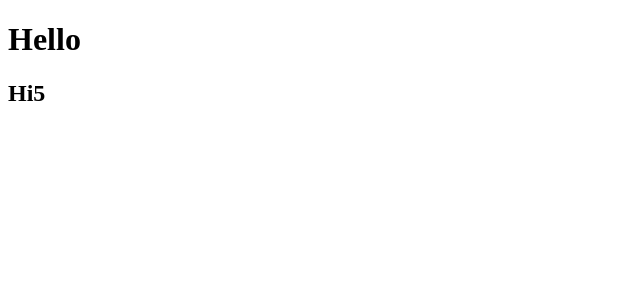
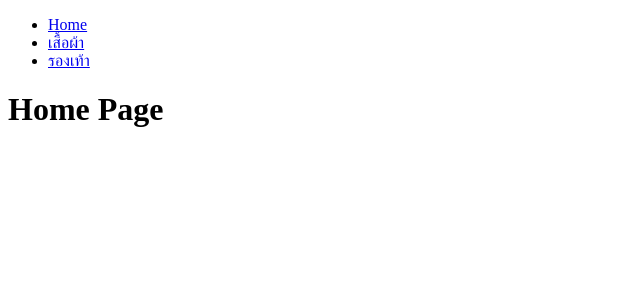
Before and after one commit to sukdithuch/test01, a React (Create React App) app: page / in a window 1280 px wide. Shown: the top 300 px of the page, without its empty margins (0-640 px from the left). Built offline with nearby package versions, Linux system fonts and the light colour scheme.

Commit message:
Add Home Page

```diff
--- a/package.json
+++ b/package.json
@@ -8,6 +8,7 @@
     "@testing-library/user-event": "^12.8.3",
     "react": "^17.0.2",
     "react-dom": "^17.0.2",
+    "react-router-dom": "^5.2.0",
     "react-scripts": "4.0.3",
     "web-vitals": "^1.1.1"
   },
--- a/src/App.js
+++ b/src/App.js
@@ -1,12 +1,17 @@
-import React from "react";
+import React, {Component} from "react";
+import {Route} from "react-router-dom";
+import Home from "./components/Home";
 
-function App() {
-  return (
-    <div>
-      <h1>Hello</h1>
-      <h2>Hi5</h2>
-    </div>
-  );
+
+class App extends Component {
+
+  render() {
+    return (
+      <div>
+        <Route exact path="/" component={Home} />
+      </div>
+    );
+  }
 }
 
 export default App;
--- /dev/null
+++ b/src/components/Home.js
@@ -0,0 +1,13 @@
+import React from "react";
+import Navbar from "./Navbar";
+
+const Home = props => {
+    return (
+        <div>
+            <Navbar />
+            <h1>Home Page</h1>
+        </div>
+    );
+}
+
+export default Home;
--- /dev/null
+++ b/src/components/Navbar.js
@@ -0,0 +1,20 @@
+import React from "react";
+import {NavLink} from "react-router-dom";
+
+const Navbar = () => {
+    return (
+        <div>
+            <header>
+                <nav>
+                    <ul>
+                        <li><NavLink to="/">Home</NavLink></li>
+                        <li><NavLink to="/cloth">เสื้อผ้า</NavLink></li>
+                        <li><NavLink to="/shoes">รองเท้า</NavLink></li>
+                    </ul>
+                </nav>
+            </header>
+        </div>
+    );
+}
+
+export default Navbar;
--- a/src/index.js
+++ b/src/index.js
@@ -1,8 +1,11 @@
 import React from 'react';
 import ReactDOM from 'react-dom';
+import {BrowserRouter} from "react-router-dom";
 import App from './App';
 
 ReactDOM.render(
-    <App />,
+  <BrowserRouter>
+    <App />
+  </BrowserRouter>,
   document.getElementById('root')
 );
```
Also changed, not shown: src/components/Cloth.js (added), 1 other file (tests, documents, lock files or other folders).
